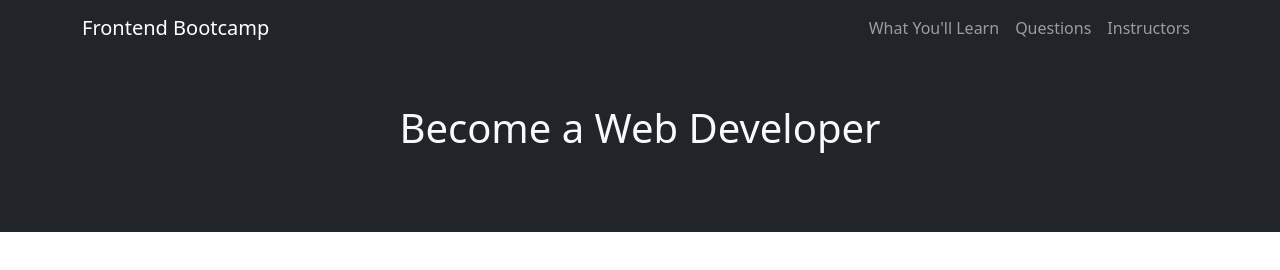
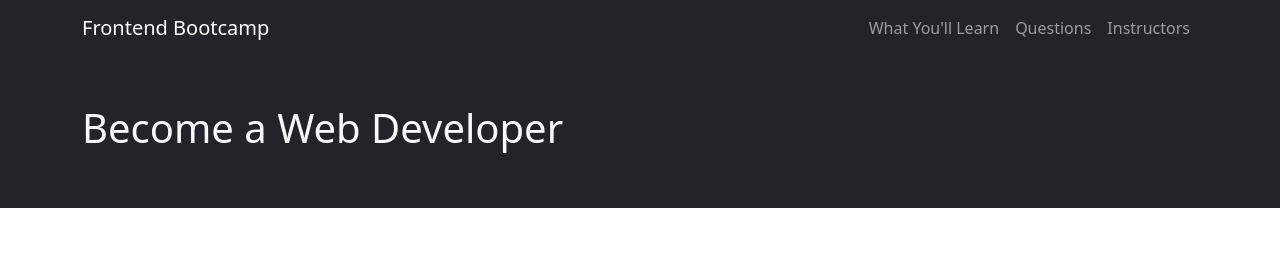
Before and after one commit to MW559/M02TutorialWebb, a plain HTML site: page index.html in a window 1280 px wide. Drawn offline with nearby package versions, Linux system fonts and the light colour scheme.

Commit message:
Editing a div. Forgot to commit in the beginning of tutorial. -MW

```diff
--- a/index.html
+++ b/index.html
@@ -40,7 +40,7 @@
   <!-- Showcase -->
   <section class="bg-dark text-light p-5 text-center">
     <div class="container">
-      <div>
+      <div class="d-flex ">
         <div>
           <h1>Become a Web Developer</h1>
         </div>
```
